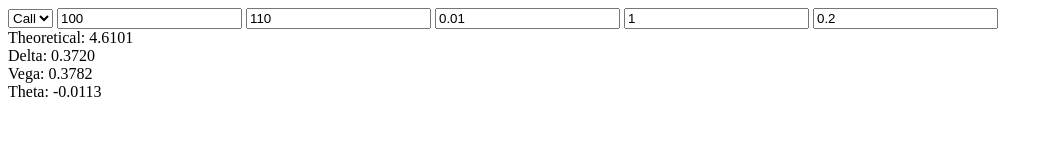
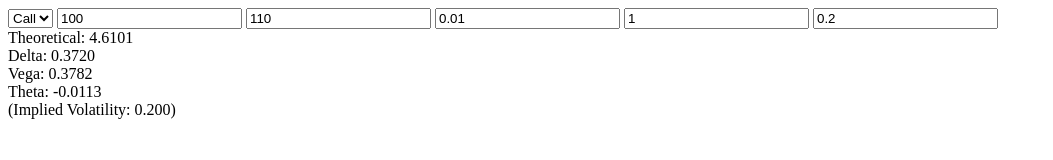
Before and after one commit to romaricf/JsPricer, a plain HTML site: page index.html in a window 1280 px wide. Shown: the whole page, without its empty margins (0-1053 px from the left). Drawn offline with Linux system fonts and the light colour scheme.

Commit message:
Update index.html

```diff
--- a/index.html
+++ b/index.html
@@ -20,6 +20,7 @@
 		<div>Delta: <span id="Delta"></span></div>
 		<div>Vega: <span id="Vega"></span></div>
 		<div>Theta: <span id="Theta"></span></div>
+		<div>(Implied Volatility: <span id="ImpliedVol"></span>)</div>
 
 		<script src="code.js"></script>
 	</body>
```
